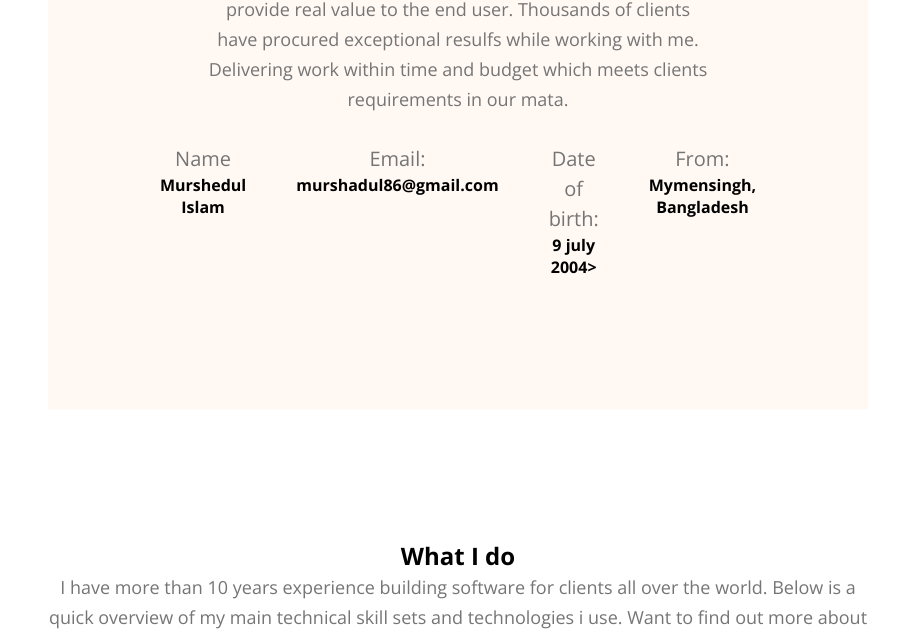
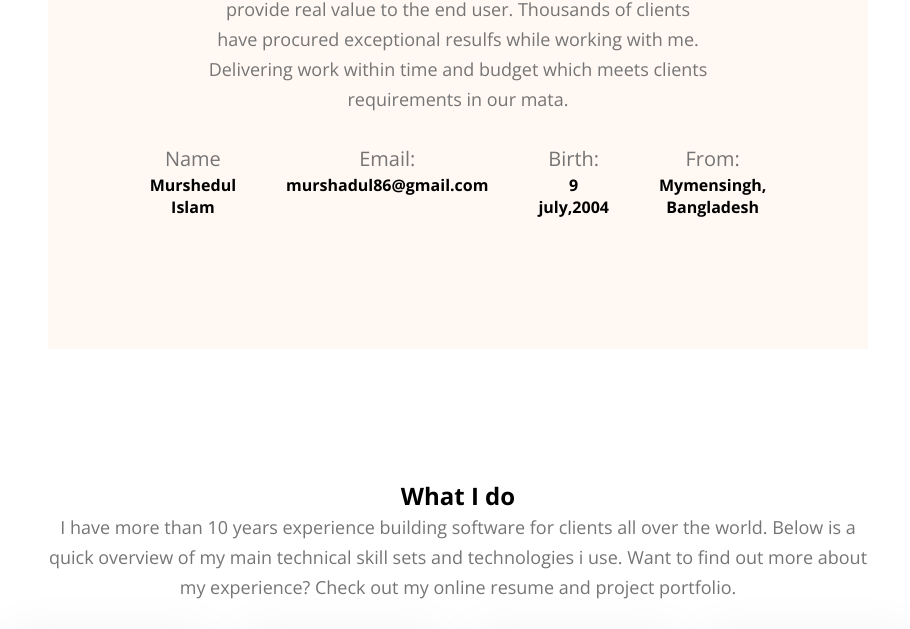
Before and after one commit to murshadul/hero-dev-code, a plain HTML site: page index.html in a window 1280 px wide. Shown: the part 1273-1902 px from the top of the page, without its empty margins (182-1092 px from the left). Drawn offline with nearby package versions, Linux system fonts and the light colour scheme.

Commit message:
Finally done

```diff
--- a/index.html
+++ b/index.html
@@ -13,6 +13,7 @@
         integrity="sha512-2SwdPD6INVrV/lHTZbO2nodKhrnDdJK9/kg2XD1r9uGqPo1cUbujc+IYdlYdEErWNu69gVcYgdxlmVmzTWnetw=="
         crossorigin="anonymous" referrerpolicy="no-referrer" />
     <link rel="stylesheet" href="styles/portfolio.css">
+    <link rel="shortcut icon" href="images/icons/danger (1).png" type="image/x-icon">
 </head>
 
 <body class="font-opensans">
@@ -66,8 +67,8 @@
                     <h4>murshadul86@gmail.com</h4>
                 </div>
                 <div class="info-card">
-                    <p>Date of birth:</p>
-                    <h4>9 july 2004></h4>
+                    <p>Birth:</p>
+                    <h4>9 july,2004</h4>
                 </div>
                 <div class="info-card">
                     <p>From:</p>
```
Also changed, not shown: images/icons/danger (1).png (added), images/icons/danger.png (added).
